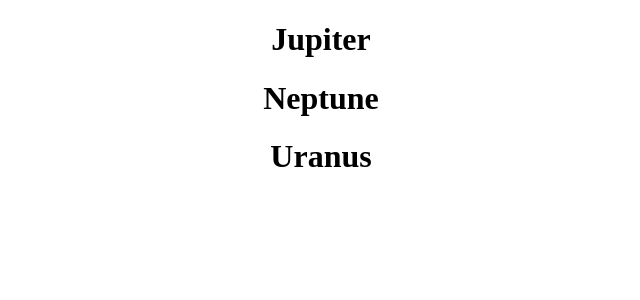
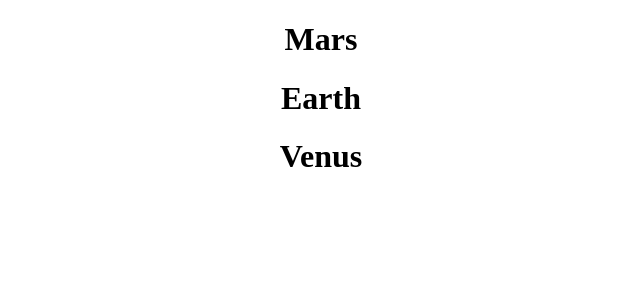
Before and after one commit to Adarsh-G-P/Learn_React, a React (Create React App) app: page / in a window 1280 px wide. Shown: the top 300 px of the page, without its empty margins (319-959 px from the left). Built offline with nearby package versions, Linux system fonts and the light colour scheme.

Commit message:
sample pgm print elements using map()

```diff
--- a/src/App.js
+++ b/src/App.js
@@ -7,15 +7,15 @@ const planets = [{name : "Mars", isGasplanet: false},
   {name : "Jupiter", isGasplanet: true},
   {name : "Venus", isGasplanet: false},
   {name : "Neptune", isGasplanet: true},
-  {name : "Uranus", isGasplanet: true},
+  {name : " Uranus", isGasplanet: true},
 ];
 
 return (
   <div className="App">
-    { planets.map((planet,key) => {
-      if (planet.isGasplanet) return <h1>{planet.name}</h1>;
+    { planets.map(
+      (planet,key) => !planet.isGasplanet && <h1>{planet.name}</h1>
 
-    })}
+    )}
 
   </div>
   );
```
